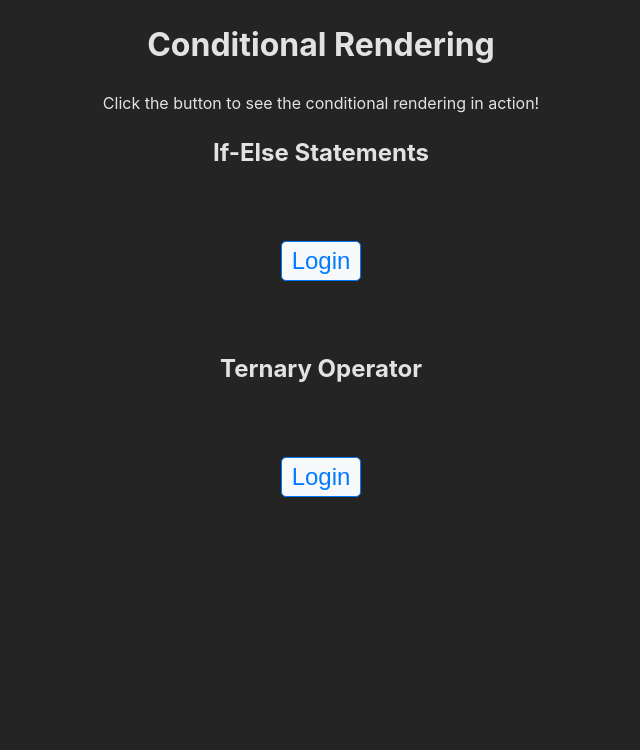
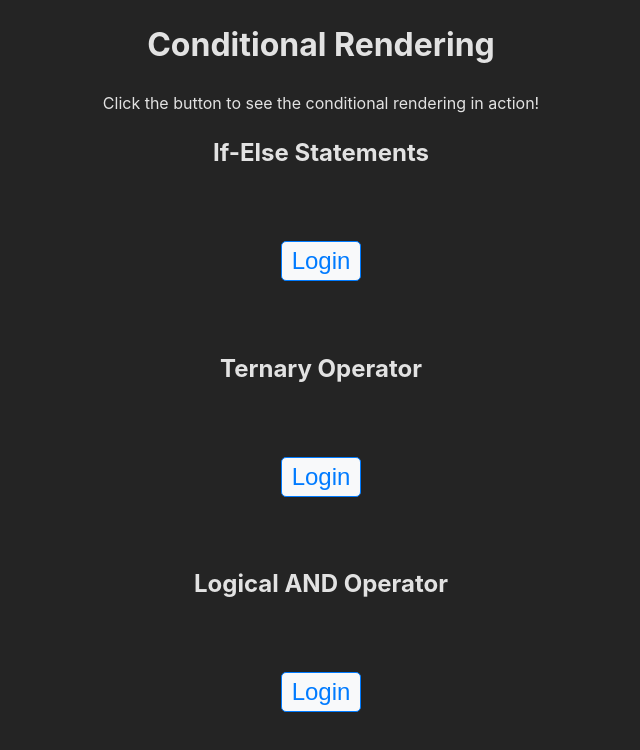
Before and after one commit to bijay-develops/React-Conditional-Rendering, a React (Vite) app: page / in a window 1280 px wide. Shown: the top 750 px of the page, without its empty margins (319-959 px from the left). Built offline with nearby package versions, Linux system fonts and the light colour scheme.

Commit message:
Logical AND operator

```diff
--- a/src/App.jsx
+++ b/src/App.jsx
@@ -2,6 +2,7 @@ import React, { useState } from 'react';
 import './App.css';
 import IfElseStatements from './components/IfElseStatements';
 import TernaryOperator from './components/TernaryOperator';
+import LogicalAndOperator from './components/LogicalAndOperator';
 
 function App() {
   return (
@@ -18,6 +19,11 @@ function App() {
           <h2>Ternary Operator</h2>
           <TernaryOperator />
         </div>
+
+        <div className="">
+          <h2>Logical AND Operator</h2>
+          <LogicalAndOperator />
+        </div>
     </div>
   );
 }
--- /dev/null
+++ b/src/components/LogicalAndOperator.jsx
@@ -0,0 +1,18 @@
+import React from 'react'
+import { useState } from 'react'
+import '../App.css'
+
+const LogicalAndOperator = () => {
+    const [isLogged, setIsLogged] = useState(false);
+
+  return (
+    <div>
+    <button className="btn-login" onClick={() => setIsLogged(!isLogged)}>
+        Login
+    </button>
+    {isLogged && <h1>Welcome back, User!</h1>}
+</div>
+  )
+}
+
+export default LogicalAndOperator
```
Also changed, not shown: 1 other file (tests, documents, lock files or other folders).
